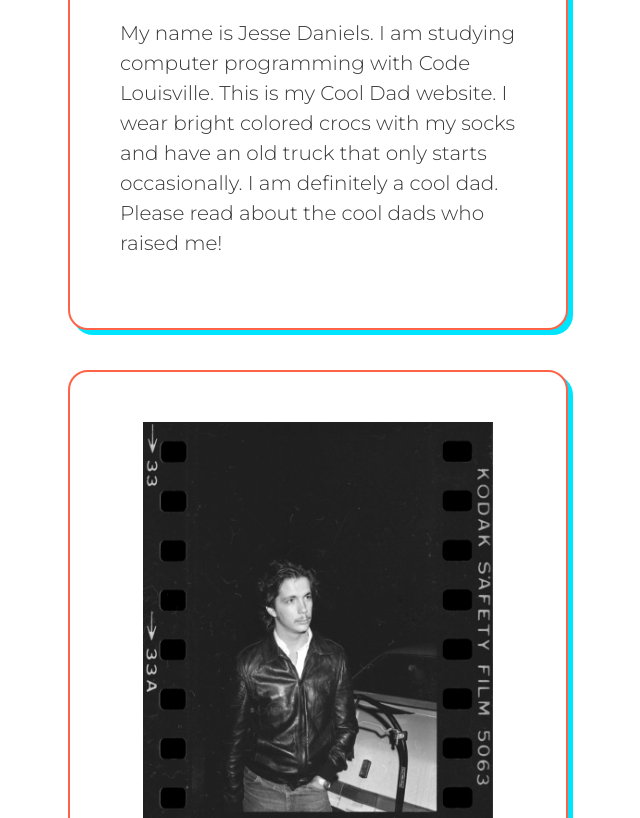
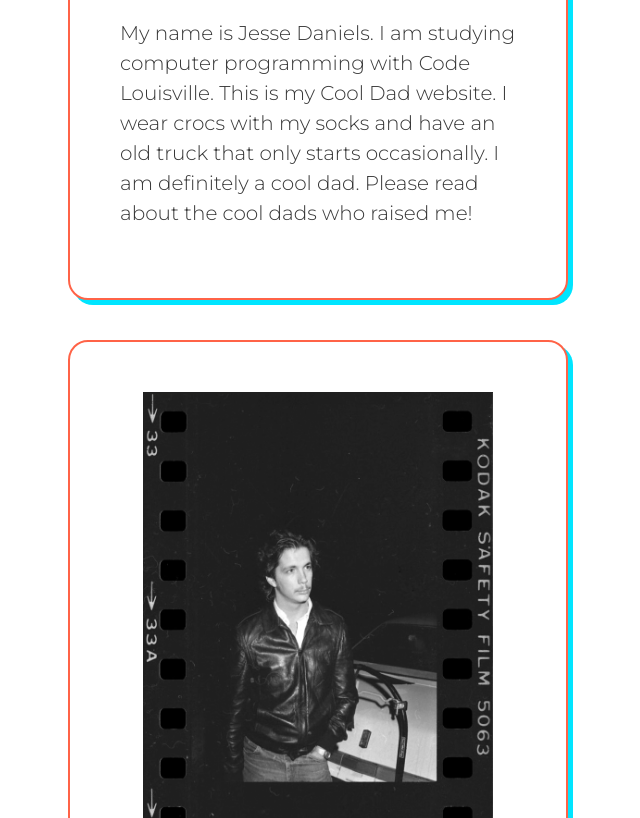
Before and after one commit to jessecdaniels/cooldads, a website: page index.html in a window 1280 px wide. Shown: the part 3457-4275 px from the top of the page, without its empty margins (317-957 px from the left). Drawn offline with Linux system fonts and the light colour scheme; no server answers.

Commit message:
added fixes for late night typos in about section

```diff
--- a/index.html
+++ b/index.html
@@ -83,8 +83,8 @@
             <h3>About this Cool Dad</h3>
             <div class="container5">
                 <img id="about" class="mydads" src="images/Jesse_Daniels_Headshot.jpg" alt="Cool Dad Jesse Daniels only has one outdated headshot">
-                <p>My name is Jesse Daniels. I am studying computer programming with Code Louisville. This is my Cool Dad website. I wear bright colored crocs with my socks and have an old truck that only starts occasionally. I am definitely a cool dad.
-                    Please read about the cool dads who raised me!</p>
+                <p>My name is Jesse Daniels. I am studying computer programming with Code Louisville. This is my Cool Dad website. I wear crocs with my socks and have an old truck that only starts occasionally. I am definitely a cool dad. Please read about
+                    the cool dads who raised me!</p>
             </div>
             <div class="container5">
                 <img class="mydads" src="images/jerry-daniels-1984.jpg" alt="cool dad Jerry Daniels in black and white 35mm photo">
```
